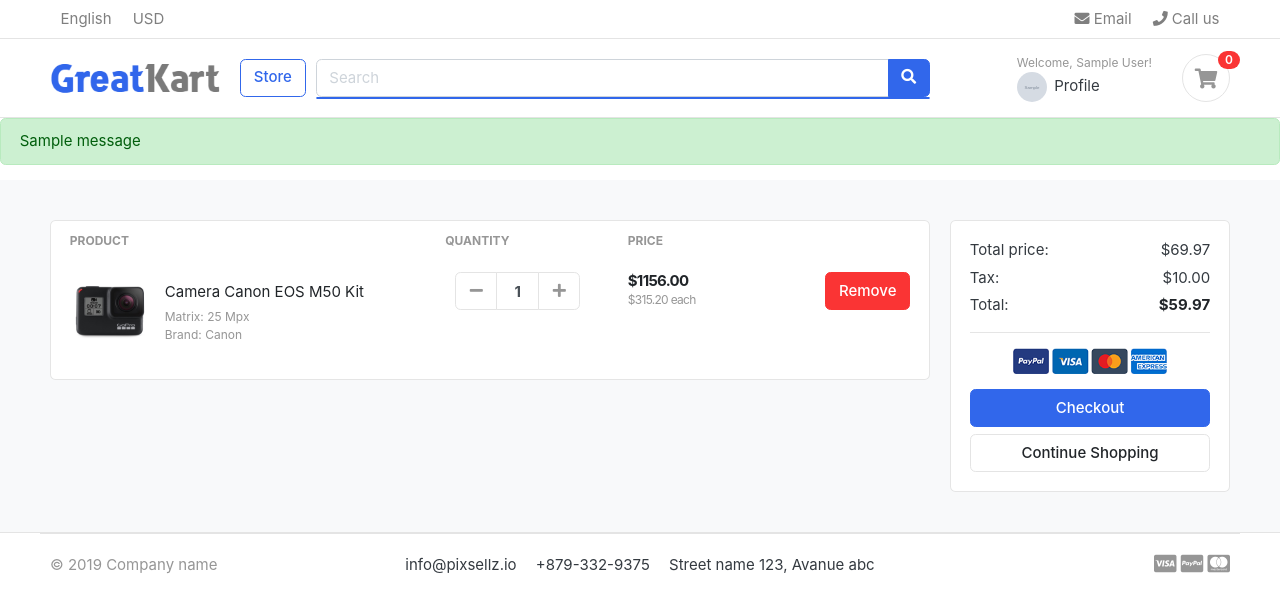
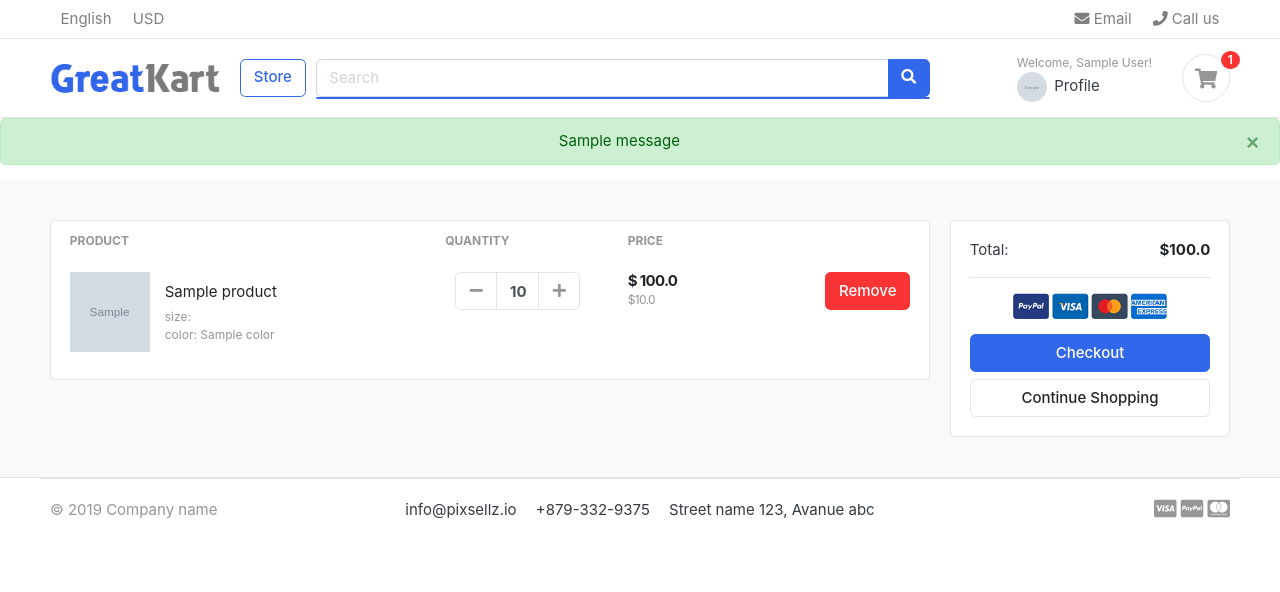
Before and after one commit to sumanbro0/greatkart, a Django app: page /cart/cart/ in a window 1280 px wide. Shown: the top 592 px of the page. Run offline with Django 5.2, Linux system fonts and the light colour scheme; a user stored in the database is signed in; tables that the repository leaves empty hold one stand-in row (values such as "Sample post"); grey boxes marked "Sample" are stand-in pictures; one stand-in notice (Sample message) is shown; some libraries are stand-ins or nearby versions; some web fonts are replaced.

Commit message:
add remove and update the cart

```diff
--- a/cart/views.py
+++ b/cart/views.py
@@ -4,9 +4,10 @@
 from .models import Cart, CartItem
 from product.models import Product
 from django.contrib import messages
+from django.contrib.auth.decorators import login_required
 
 # Create your views here.
-
+@login_required
 def add_to_cart(request, id):
     product = Product.objects.get(id=id)
     cart, created = Cart.objects.get_or_create(user=request.user)
@@ -45,20 +46,78 @@
 
     try:
         CartItem.objects.create(cart=cart, product=product, variant_product=variant)
-        messages.success(request, "Product variant added to cart successfully.")
+        messages.success(request, "Product added to cart successfully.")
     except Exception as e:
-        messages.error(request, "This variant is already in your cart.")
+        messages.error(request, "This product is already in your cart.")
         return redirect(url+ query)
     return redirect(url+ query)
 
+
+@login_required
 def remove_from_cart(request,id):
-    pass
+    variant_id = request.GET.get('id',None)
+    color=request.GET.get('color',"")
+    size=request.GET.get('size',"")
+
+    query="?color="+color+"&size="+size
+    base_url=reverse('product',args=[id])
+    referrer=request.META.get('HTTP_REFERER','')
+
+    if "cart" in referrer:
+        base_url=referrer
+        query=""
+
+
+    try:
+        item=CartItem.objects.filter(product__id=id, cart__user=request.user).first()
+    except CartItem.DoesNotExist:
+        messages.error(request, "The item does not exist in your cart.")
+        return redirect(base_url+query)
+
+    if not item.variant_product:
+        item.delete()
+        messages.success(request, "Product variant removed from cart successfully.")
+        return redirect(base_url)
+
+    if not variant_id:
+        messages.success(request, "Please select a size and color for this product.")
+        return redirect(base_url+query)
+
+    try:
+        if variant_id and item.variant_product.id == int(variant_id):
+            item.delete()
+            messages.success(request, "Product variant removed from cart successfully.")
+
+        else:
+            messages.error(request, "The selected variant does not exist in your cart.")
+        return redirect(base_url+query)
+
+
+    except Exception as e:
+        print(e)
+
+    return redirect(base_url+query)
+
 
 
 def clear_cart(request):
     pass
 
 def cart(request):
-    cart=Cart.objects.get(user=request.user)
+    id=request.GET.get('cart_item_id',None)
+    q=request.GET.get('quantity',None)
+    if id and q:
+        try:
+            item=CartItem.objects.get(id=id,cart__user=request.user)
+            item.quantity=int(q) if int(q) > 0 else 1
+            item.save()
+        except Exception as e:
+            print(e)
+            messages.error(request,"The item does not exist in your cart.")
+
+    cart=Cart.objects.prefetch_related("items__variant_product","items__product").get(user=request.user)
+    for item in cart.items.all():
+        item.total_price = item.quantity * item.product.get_final_price(item.variant_product)
+
     context={"cart":cart}
     return render(request,"cart/cart.html",context)
--- a/product/context_processors.py
+++ b/product/context_processors.py
@@ -1,3 +1,11 @@
+from cart.models import Cart
+
+
 def add_search_query_to_context(request):
     query = request.GET.get('query', '')
-    return {'search_query': query} # used in base.html to display the search query
+    cart=Cart.objects.get(user=request.user)
+    cart_count=0
+    if cart:
+        cart_count=cart.items.all().count()
+
+    return {'search_query': query,"cart_count":cart_count} # used in base.html to display the search query
--- a/product/models.py
+++ b/product/models.py
@@ -74,6 +74,10 @@
     def __str__(self) -> str:
         return f"{self.product.name if self.product.name else 'pname'} - {self.color if self.color else 'none'} - {self.sizes if self.sizes else 'none'}"
 
+
+    def get_final_price(self):
+        return self.product.get_final_price(self)
+
     class Meta:
         ordering = ["variant_price","variant_stock",'product']
         unique_together = ('product', 'color', 'sizes')
--- a/templates/alerts.html
+++ b/templates/alerts.html
@@ -1,7 +1,10 @@
 {% if messages %}
 {% for message in messages %}
-<div class="alert alert-{% if message.tags == 'error' %}danger{% else %}{{ message.tags }}{% endif %}" role="alert">
+<div class="alert text-center alert-dismissible alert-{% if message.tags == 'error' %}danger{% else %}{{ message.tags }}{% endif %}" role="alert">
     {{ message }}
+    <button type="button" class="close" data-dismiss="alert" aria-label="Close">
+        <span aria-hidden="true">&times;</span>
+    </button>
 </div>
 {% endfor %}
 {% endif %}
--- a/templates/base.html
+++ b/templates/base.html
@@ -138,7 +138,7 @@
 								<div class="icon icon-sm rounded-circle border">
 									<i class="fa fa-shopping-cart"></i>
 								</div>
-								<span class="badge badge-pill badge-danger notify">0</span>
+								<span class="badge badge-pill badge-danger notify">{{ cart_count }}</span>
 							</a>
 						</div>
 						<!-- widgets-wrap.// -->
--- a/templates/cart/cart.html
+++ b/templates/cart/cart.html
@@ -18,13 +18,18 @@
 </tr>
 </thead>
 <tbody>
+	{% for item in cart.items.all %}
 <tr>
 	<td>
 		<figure class="itemside align-items-center">
-			<div class="aside"><img src="./images/items/11.jpg" class="img-sm"></div>
+			<div class="aside">
+				<img src="{{ item.product.images.all.first.image.url }}" class="img-sm">
+			</div>
 			<figcaption class="info">
-				<a href="#" class="title text-dark">Camera Canon EOS M50 Kit</a>
-				<p class="text-muted small">Matrix: 25 Mpx <br> Brand: Canon</p>
+				<a href="{% url 'product' item.product.id %}?size={{item.variant_product.sizes.id}}&color={{item.variant_product.color.id}}" hx-boost="true" hx-target="body" hx-swap="innerHTML" class="title text-dark">{{item.product.name}}</a>
+				{% if item.variant_product %}
+				<p class="text-muted small">size: {{item.variant_product.sizes.name}} <br> color: {{item.variant_product.color.name}}</p>
+				{% endif %}
 			</figcaption>
 		</figure>
 	</td>
@@ -33,25 +38,30 @@
 					<div class="col">
 						<div class="input-group input-spinner">
 							<div class="input-group-prepend">
-							<button class="btn btn-light" type="button" id="button-plus"> <i class="fa fa-minus"></i> </button>
+								<button class="btn btn-light button-minus" type="button"> <i class="fa fa-minus"></i> </button>
 							</div>
-							<input type="text" class="form-control"  value="1">
+							<input hx-get="{% url 'cart' %}" hx-vals='{"cart_item_id": "{{item.id}}"}'  name="quantity" type="text" class="form-control" hx-trigger="input delay:750ms,change" hx-target="body" hx-push-url="false"  value="{{item.quantity}}">
 							<div class="input-group-append">
-							<button class="btn btn-light" type="button" id="button-minus"> <i class="fa fa-plus"></i> </button>
+								<button class="btn btn-light button-plus" type="button"> <i class="fa fa-plus"></i> </button>
 							</div>
 						</div> <!-- input-group.// -->
 					</div> <!-- col.// -->
 	</td>
 	<td>
 		<div class="price-wrap">
-			<var class="price">$1156.00</var>
-			<small class="text-muted"> $315.20 each </small>
+			<var class="price">$ {{item.total_price}} </var>
+			{% if item.variant_product %}
+			<small class="text-muted">${{ item.variant_product.get_final_price }}</var>
+			{% else %}
+			<small class="text-black font-weight-bold ">${{ item.product.get_final_price }} for each</var>
+			{% endif %}
 		</div> <!-- price-wrap .// -->
 	</td>
 	<td class="text-right">
-	<a href="" class="btn btn-danger"> Remove</a>
+	<a href="{% url 'remove_from_cart' item.product.id %}" hx-boost="true" hx-vals='{"id":"{{item.variant_product.id}}"}' class="btn btn-danger"> Remove</a>
 	</td>
 </tr>
+{% endfor %}
 
 </tbody>
 </table>
@@ -63,23 +73,15 @@
 		<div class="card">
 		<div class="card-body">
 			<dl class="dlist-align">
-			  <dt>Total price:</dt>
-			  <dd class="text-right">$69.97</dd>
-			</dl>
-			<dl class="dlist-align">
-			  <dt>Tax:</dt>
-			  <dd class="text-right"> $10.00</dd>
-			</dl>
-			<dl class="dlist-align">
 			  <dt>Total:</dt>
-			  <dd class="text-right text-dark b"><strong>$59.97</strong></dd>
+			  <dd class="text-right text-dark b"><strong>${{cart.total}}</strong></dd>
 			</dl>
 			<hr>
 			<p class="text-center mb-3">
 				<img src="{% static 'images/misc/payments.png' %}" height="26">
 			</p>
-			<a href="./place-order.html" class="btn btn-primary btn-block"> Checkout </a>
-			<a href="./store.html" class="btn btn-light btn-block">Continue Shopping</a>
+			<a href="#" class="btn btn-primary btn-block"> Checkout </a>
+			<a href="{% url 'home' %}" hx-boost="true" class="btn btn-light btn-block">Continue Shopping</a>
 		</div> <!-- card-body.// -->
 		</div> <!-- card.// -->
 
@@ -90,3 +92,32 @@
 </div>
 </section>
 {% endblock content %}
+
+{% block script %}
+<script>
+	document.addEventListener('DOMContentLoaded', function () {
+
+		document.addEventListener('click', function (event) {
+			var target = event.target;
+			if (target.tagName === 'I') {
+				target = target.parentNode;
+			}
+			if (target.classList.contains('button-plus')) {
+				handleQuantityChange(target, 1);
+			} else if (target.classList.contains('button-minus')) {
+				handleQuantityChange(target, -1);
+			}
+		});
+
+		function handleQuantityChange(button, delta) {
+			var input = button.closest('.input-spinner').querySelector("input[name='quantity']");
+			var value = parseInt(input.value);
+			if (!isNaN(value)) {
+				var newValue = Math.max(value + delta, 1); // Don't allow negative quantity
+				input.value = newValue;
+				input.dispatchEvent(new Event('change', { bubbles: true }));
+			}
+		}
+	});
+</script>
+{% endblock script %}
```
Also changed, not shown: product/views.py (+0 -9 lines), templates/product/detail_content.html (+6 -6 lines).
